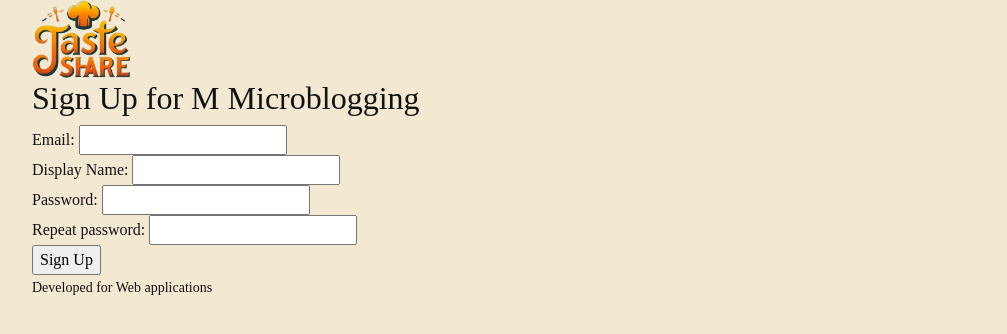
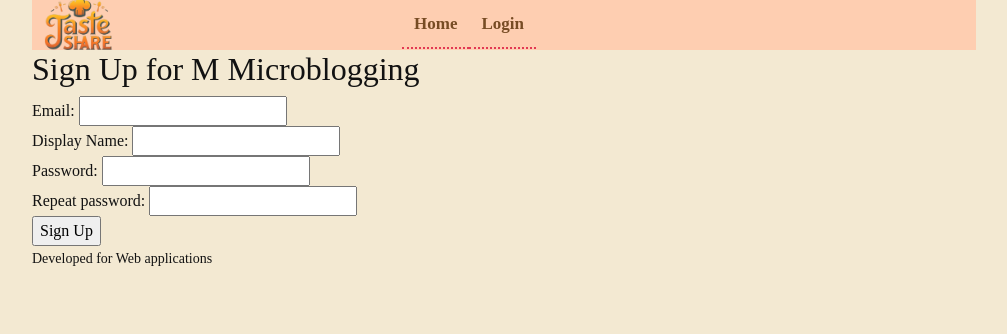
Before and after one commit to erikbejstam/cookapp, a Python web app: template templates/auth/signup.html in a window 1280 px wide. Shown: the top 334 px of the page, without its empty margins (136-1143 px from the left). Run offline with Jinja, Linux system fonts and the light colour scheme; the template is opened without the code that fills it, so the values that code supplies are empty; some web fonts are replaced.

Commit message:
fonts and design

```diff
--- a/static/microblog.css
+++ b/static/microblog.css
@@ -10,12 +10,54 @@ body {
   font-size: 1rem;
 }
 
-#logo_image {
-  width: 100px; /* Adjust as needed */
-  height: auto; /* Keeps aspect ratio intact */
-  margin-right: 10px; /* Adds some space between the logo and the title */
+
+/* Nav Bar Styles */
+/* Add a black background color to the top navigation */
+.topnav {
+  background-color: #feceb1;
+  overflow: hidden;
+  display: flex;
+  align-items: center;
+  justify-content: start;
+  height: 50px;
 }
 
+.topnav #logo_image {
+  height: 20%; /* Adjust as needed */
+  width: 20%; /* Keeps aspect ratio intact */
+  margin-right: 10px; /* Adds some space between the logo and the title */
+
+}
+
+/* Style the links inside the navigation bar */
+.topnav a {
+  float: left;
+  display: block;
+  color: #562c02;
+  text-align: left;
+  padding: 10px 12px;
+  text-decoration: none;
+  font-size: 17px;
+  font-weight: bold;
+
+}
+
+/* Change the color of links on hover */
+.topnav a:hover {
+  background-color: #ddd;
+  color: black;
+}
+
+/* Add an active class to highlight the current page */
+.topnav a.active {
+  background-color: #04AA6D;
+  color: white;
+}
+
+/* Hide the link that should open and close the topnav on small screens */
+.topnav .icon {
+  display: none;
+}
 /* Link Styles */
 a {
   color: #dc143c;
--- a/templates/base.html
+++ b/templates/base.html
@@ -32,6 +32,8 @@
       rel="stylesheet"
     />
 
+    <link rel="stylesheet" href="https://cdnjs.cloudflare.com/ajax/libs/font-awesome/4.7.0/css/font-awesome.min.css">
+
     <link
       rel="stylesheet"
       href="{{ url_for('static', filename='microblog.css') }}"
@@ -41,8 +43,15 @@
   </head>
   <body>
     <header>
-      <div id="my_logo">
-        <img src="/static/logo.png" id="logo_image" alt="Cookapp Logo">
+      <div class="topnav" id="myTopnav">
+        <a href="#logo">
+          <img src="/static/logo.png" id="logo_image" alt="Cookapp Logo">
+        </a>
+        <a href="#home" class="activate">Home</a>
+        <a href="#login">Login</a>
+        <a href="javascript:void(0);" class="icon" onclick="myfunction()">
+          <i class="fa fa-bars"></i>
+        </a>
       </div>
     </header>
     <section class="content">{% block content %}{% endblock %}</section>
```
